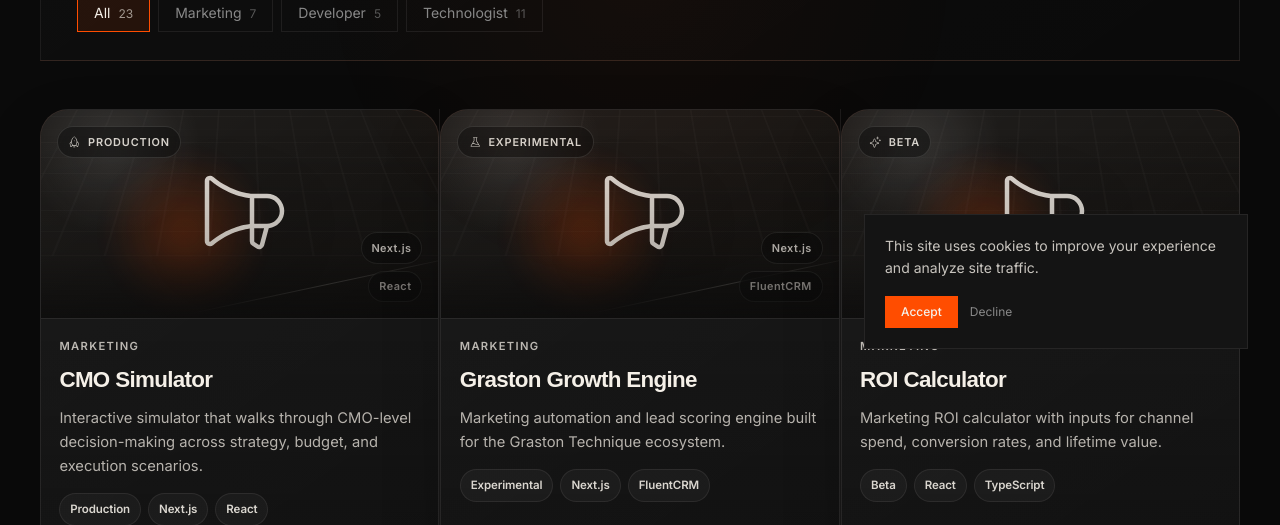
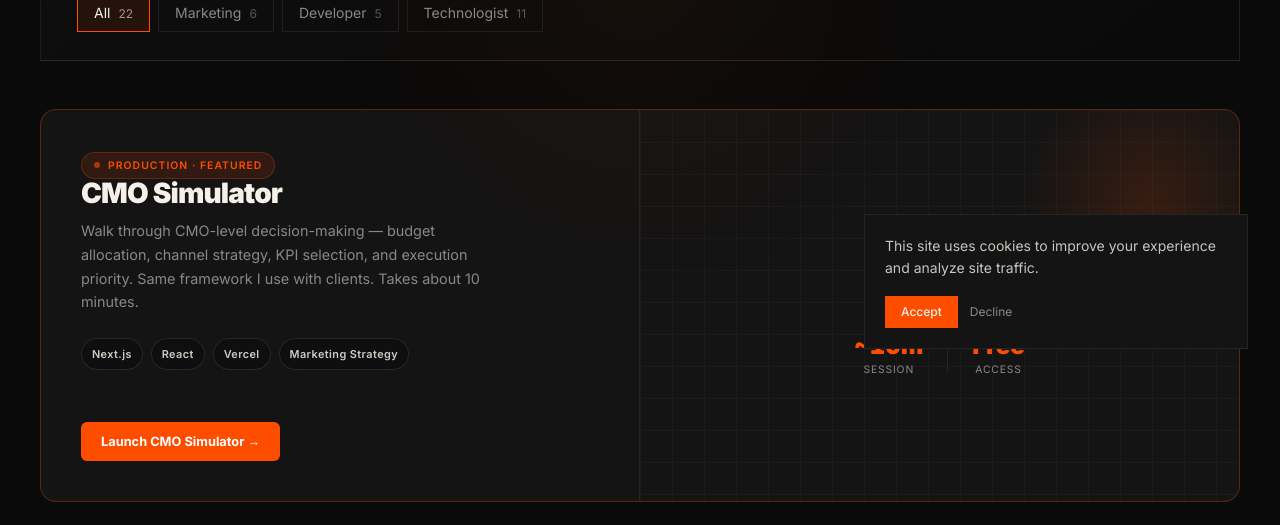
Before and after one commit to DarlingMarketingandTech/darling-martech, a Next.js app: page /lab in a window 1280 px wide. Shown: the part 427-952 px from the top of the page. Built offline with nearby package versions, Linux system fonts and the light colour scheme; no server answers; a web font is replaced by a local one.

Commit message:
feat: add CMO Simulator featured hero card to /lab page

```diff
--- a/app/lab/Lab.module.css
+++ b/app/lab/Lab.module.css
@@ -285,3 +285,177 @@
     bottom: 0.85rem;
   }
 }
+
+/* ── Featured card (CMO Simulator hero) ── */
+
+.featuredCard {
+  display: grid;
+  grid-template-columns: 1fr;
+  min-height: 280px;
+  border-radius: 16px;
+  overflow: hidden;
+  border: 1px solid var(--color-border-accent);
+  margin-bottom: 3rem;
+  background: var(--color-surface);
+}
+
+@media (min-width: 768px) {
+  .featuredCard {
+    grid-template-columns: 1fr 1fr;
+  }
+}
+
+.featuredLeft {
+  padding: 2.5rem;
+  display: flex;
+  flex-direction: column;
+  justify-content: space-between;
+  gap: 1.5rem;
+  border-bottom: 1px solid var(--color-border);
+}
+
+@media (min-width: 768px) {
+  .featuredLeft {
+    border-bottom: none;
+    border-right: 1px solid var(--color-border);
+  }
+}
+
+.featuredPill {
+  display: inline-flex;
+  align-items: center;
+  gap: 0.5rem;
+  background: rgba(255, 77, 0, 0.12);
+  border: 1px solid rgba(255, 77, 0, 0.25);
+  border-radius: 100px;
+  padding: 0.3rem 0.75rem;
+  font-family: var(--font-body);
+  font-size: 0.65rem;
+  font-weight: 600;
+  letter-spacing: 0.1em;
+  text-transform: uppercase;
+  color: var(--color-accent);
+  width: fit-content;
+}
+
+.featuredTitle {
+  font-family: var(--font-display);
+  font-weight: 900;
+  font-size: 1.75rem;
+  line-height: 1;
+  letter-spacing: -0.03em;
+  color: var(--color-text);
+  margin: 0 0 0.75rem;
+}
+
+.featuredDesc {
+  font-family: var(--font-body);
+  color: var(--color-muted);
+  font-size: 0.9rem;
+  line-height: 1.65;
+  max-width: 44ch;
+  margin: 0 0 1.5rem;
+}
+
+.featuredStack {
+  display: flex;
+  gap: 0.5rem;
+  flex-wrap: wrap;
+  margin-bottom: 1.75rem;
+}
+
+.featuredCta {
+  display: inline-flex;
+  align-items: center;
+  gap: 0.5rem;
+  background: var(--color-accent);
+  color: #fff;
+  font-family: var(--font-display);
+  font-weight: 700;
+  font-size: 0.8rem;
+  padding: 0.625rem 1.25rem;
+  border-radius: 6px;
+  text-decoration: none;
+  width: fit-content;
+}
+
+.featuredRight {
+  position: relative;
+  overflow: hidden;
+  min-height: 200px;
+}
+
+.featuredRightGrid {
+  position: absolute;
+  inset: 0;
+  background-image:
+    linear-gradient(rgba(245, 240, 232, 0.03) 1px, transparent 1px),
+    linear-gradient(90deg, rgba(245, 240, 232, 0.03) 1px, transparent 1px);
+  background-size: 32px 32px;
+}
+
+.featuredRightGlow {
+  position: absolute;
+  width: 260px;
+  height: 260px;
+  background: radial-gradient(circle, rgba(255, 77, 0, 0.15), transparent 70%);
+  top: -40px;
+  right: -40px;
+  border-radius: 50%;
+  pointer-events: none;
+}
+
+.featuredRightContent {
+  position: absolute;
+  inset: 0;
+  display: flex;
+  flex-direction: column;
+  align-items: center;
+  justify-content: center;
+  gap: 1.25rem;
+}
+
+.featuredIconBox {
+  width: 80px;
+  height: 80px;
+  border: 1px solid var(--color-border-accent);
+  border-radius: 18px;
+  background: rgba(255, 77, 0, 0.06);
+  display: flex;
+  align-items: center;
+  justify-content: center;
+}
+
+.featuredStats {
+  display: flex;
+  align-items: center;
+  gap: 1.5rem;
+}
+
+.featuredStat {
+  text-align: center;
+}
+
+.featuredStatValue {
+  font-family: var(--font-display);
+  font-weight: 900;
+  font-size: 1.5rem;
+  color: var(--color-accent);
+  line-height: 1;
+  font-variant-numeric: tabular-nums;
+}
+
+.featuredStatLabel {
+  font-family: var(--font-body);
+  font-size: 0.65rem;
+  color: var(--color-muted);
+  text-transform: uppercase;
+  letter-spacing: 0.08em;
+  margin-top: 0.25rem;
+}
+
+.featuredStatDivider {
+  width: 1px;
+  height: 32px;
+  background: var(--color-border);
+}
--- a/app/lab/page.tsx
+++ b/app/lab/page.tsx
@@ -1,5 +1,6 @@
 'use client'
 
+import Link from 'next/link'
 import { motion } from 'framer-motion'
 import dynamic from 'next/dynamic'
 import { useState } from 'react'
@@ -28,7 +29,6 @@
 
 const tools: Tool[] = [
   // Marketing
-  { name: 'CMO Simulator', category: 'Marketing', status: 'Production', description: 'Interactive simulator that walks through CMO-level decision-making across strategy, budget, and execution scenarios.', stack: ['Next.js', 'React', 'Vercel'], url: 'https://cmo-simulator-3il5.vercel.app' },
   { name: 'Graston Growth Engine', category: 'Marketing', status: 'Experimental', description: 'Marketing automation and lead scoring engine built for the Graston Technique ecosystem.', stack: ['Next.js', 'FluentCRM', 'REST API'] },
   { name: 'ROI Calculator', category: 'Marketing', status: 'Beta', description: 'Marketing ROI calculator with inputs for channel spend, conversion rates, and lifetime value.', stack: ['React', 'TypeScript'], url: 'https://bearcave-marketing-v2.vercel.app/lab/roi-calculator' },
   { name: 'Brand Builder', category: 'Marketing', status: 'Beta', description: 'Brand positioning worksheet that outputs a one-page brand brief from structured inputs.', stack: ['React', 'TypeScript'], url: 'https://bearcave-marketing-v2.vercel.app/lab/brand-builder' },
@@ -138,6 +138,61 @@
   )
 }
 
+function LabFeaturedCard() {
+  return (
+    <div className={styles.featuredCard}>
+      <div className={styles.featuredLeft}>
+        <div>
+          <div className={styles.featuredPill}>
+            <motion.span
+              style={{ width: 6, height: 6, borderRadius: '50%', background: 'var(--color-accent)', display: 'inline-block', flexShrink: 0 }}
+              animate={{ opacity: [1, 0.3, 1] }}
+              transition={{ duration: 2, repeat: Infinity, ease: 'easeInOut' }}
+              aria-hidden="true"
+            />
+            Production · Featured
+          </div>
+          <h2 className={styles.featuredTitle}>CMO Simulator</h2>
+          <p className={styles.featuredDesc}>
+            Walk through CMO-level decision-making — budget allocation, channel strategy,
+            KPI selection, and execution priority. Same framework I use with clients.
+            Takes about 10 minutes.
+          </p>
+          <div className={styles.featuredStack}>
+            {['Next.js', 'React', 'Vercel', 'Marketing Strategy'].map((tag) => (
+              <span key={tag} className={styles.toolCoverTag}>{tag}</span>
+            ))}
+          </div>
+        </div>
+        <Link href="/lab/cmo-simulator" className={styles.featuredCta}>
+          Launch CMO Simulator →
+        </Link>
+      </div>
+
+      <div className={styles.featuredRight}>
+        <div className={styles.featuredRightGrid} aria-hidden="true" />
+        <div className={styles.featuredRightGlow} aria-hidden="true" />
+        <div className={styles.featuredRightContent}>
+          <div className={styles.featuredIconBox}>
+            <Megaphone weight="light" size={36} color="var(--color-accent)" />
+          </div>
+          <div className={styles.featuredStats}>
+            <div className={styles.featuredStat}>
+              <p className={styles.featuredStatValue}>~10m</p>
+              <p className={styles.featuredStatLabel}>Session</p>
+            </div>
+            <div className={styles.featuredStatDivider} />
+            <div className={styles.featuredStat}>
+              <p className={styles.featuredStatValue}>Free</p>
+              <p className={styles.featuredStatLabel}>Access</p>
+            </div>
+          </div>
+        </div>
+      </div>
+    </div>
+  )
+}
+
 export default function LabPage() {
   const [activeCategory, setActiveCategory] = useState<typeof categories[number]>('All')
   const [hoveredTool, setHoveredTool] = useState<string | null>(null)
@@ -185,6 +240,9 @@
           </motion.div>
         </section>
 
+        {/* Featured tool — CMO Simulator */}
+        <LabFeaturedCard />
+
         {/* Tools grid */}
         <motion.div
           className={styles.grid}
```
